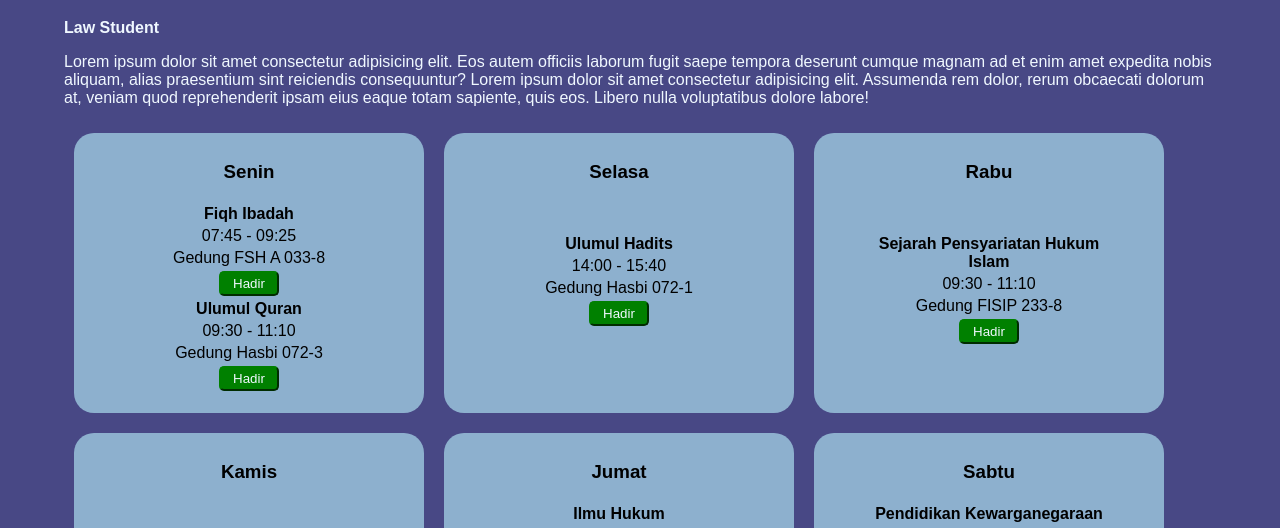
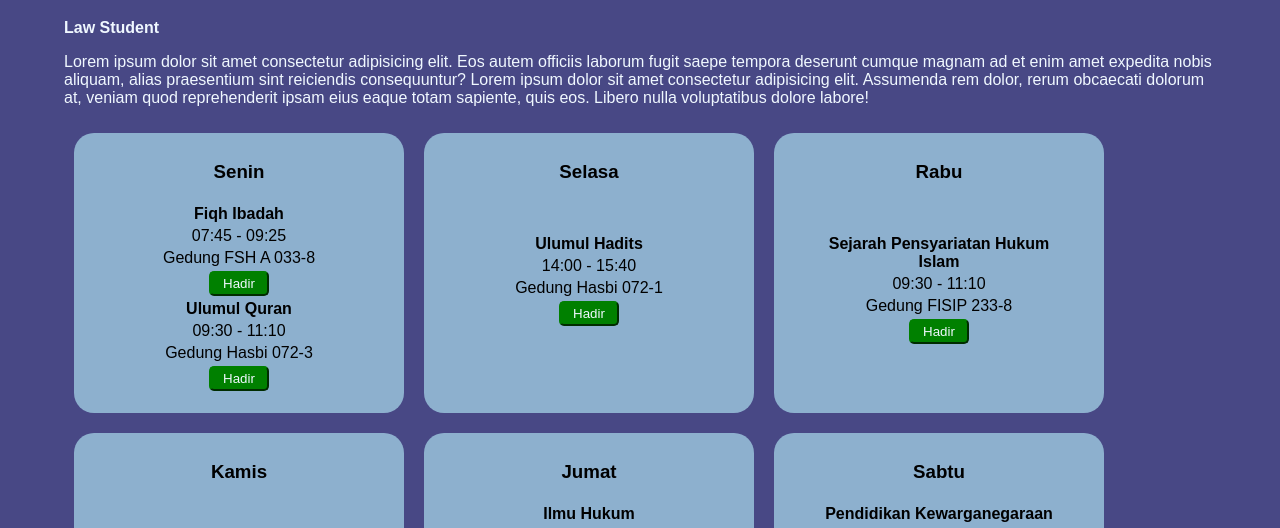
Before and after one commit to rezarahadian21/roster-web, a plain HTML site: page index.html in a window 1280 px wide. Shown: the part 193-721 px from the top of the page. Drawn offline with Linux system fonts and the light colour scheme.

Commit message:
Add files via upload
ini versi yang diperbarui

```diff
--- a/style.css
+++ b/style.css
@@ -35,7 +35,7 @@ h3{
     /* margin: 10px auto; */
      float: left;
     /* width: 30%; */
-    width: 330px;
+    width: 310px;
     margin: 10px;
     padding: 10px;
     height: 260px;
@@ -45,7 +45,7 @@ h3{
 
 }
 .roster-selasa-o, .roster-rabu-o, .roster-kamis-o{
-    width: 330px;
+    width: 310px;
     margin: 10px;
     padding: 10px;
     height: 260px;
```
